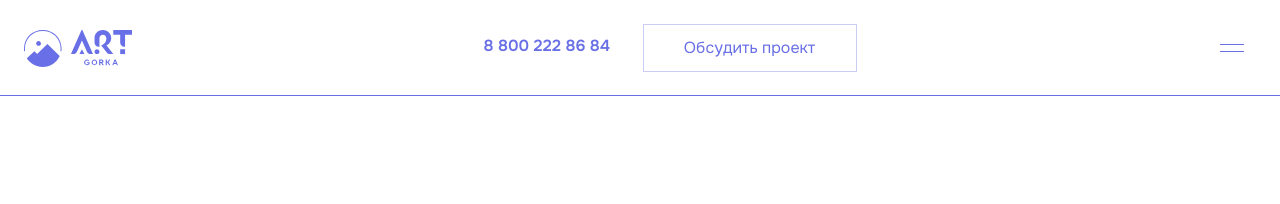
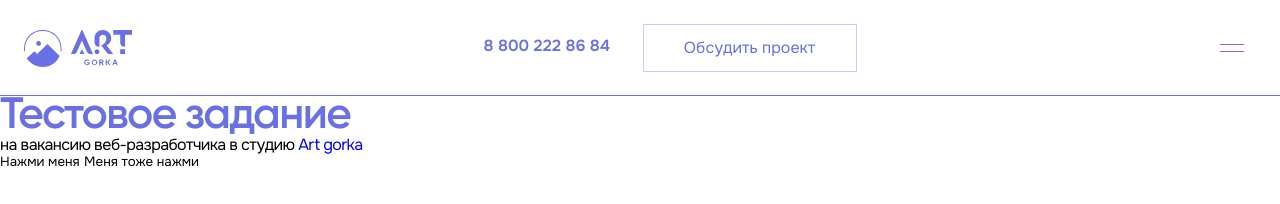
Before and after one commit to mufflongiithub/gorka-test-task, a plain HTML site: page index.html in a window 1280 px wide. Drawn offline with Linux system fonts and the light colour scheme; files whose address does not match are found by name.

Commit message:
Update index.html

```diff
--- a/index.html
+++ b/index.html
@@ -80,27 +80,26 @@
         </header>
 
         <!-- Основная структура -->
-        <main class="content-container">
-            <section class="hero">
-                <div class="hero__content">
-                    <h1 class="hero__title">Тестовое задание</h1>
-                    <p class="hero__subtitle">на вакансию веб-разработчика в студию
+        <section class="hero__content">
+            <div class="hero__title">
+                <h1 class="title title--main">Тестовое задание</h1>
+                <p class="title--subtitle text__body--small">на вакансию веб-разработчика в студию
                     <a href="/" class="hero__link">Art gorka</a>
                 </p>
             </div>
-
+            <div class="hero__actions">
                 <div class="hero__buttons">
                 <button class="button button--primary" aria-label="Для чего-то нажми меня">
-                        <span class="button__text">Нажми меня</span>
+                    <span class="button text">Нажми меня</span>
                 </button>
 
                 <button class="button button--secondary" aria-label="И меня зачем-то нажми">
-                        <span class="button__text">Меня тоже нажми</span>
+                    <span class="text">Меня тоже нажми</span>
                 </button>
+                </div>
             </div>
         </section>
 
-        </main>
     </div>
 </body>
 
```
Lines whose indentation alone changed are shown as unchanged.
